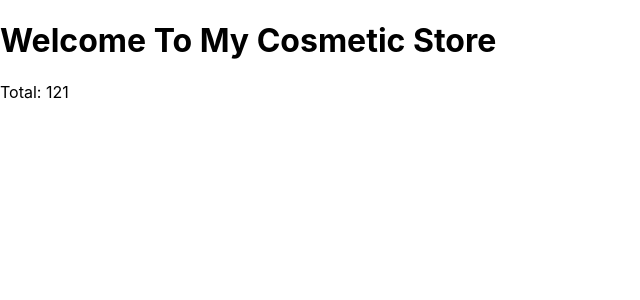
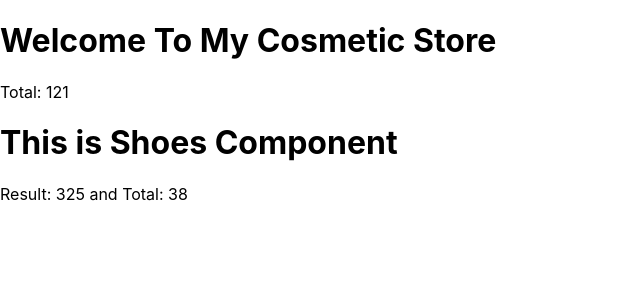
Before and after one commit to NishatFariza/React-Storage-Handler, a React (Create React App) app: page / in a window 1280 px wide. Shown: the top 300 px of the page, without its empty margins (0-640 px from the left). Built offline with nearby package versions, Linux system fonts and the light colour scheme.

Commit message:
import default

```diff
--- a/src/App.js
+++ b/src/App.js
@@ -1,9 +1,11 @@
 import Cosmetic from "./components/Cosmetics/Cosmetic";
+import Shoes from "./components/Shoes/Shoes";
 
 function App() {
   return (
     <div className="App">
       <Cosmetic></Cosmetic>
+      <Shoes></Shoes>
     </div>
   );
 }
--- a/src/components/Shoes/Shoes.jsx
+++ b/src/components/Shoes/Shoes.jsx
@@ -1,11 +1,15 @@
 import React from 'react';
+import { add, multiply } from '../../utilites/calculate';
 
 const Shoes = () => {
     const first = 13;
     const second = 25;
+    const result = multiply(first, second);
+    const sum = add(first, second);
     return (
         <div>
             <h1>This is Shoes Component</h1>
+            <p>Result: {result} and Total: {sum}</p>
         </div>
     );
 };
```
